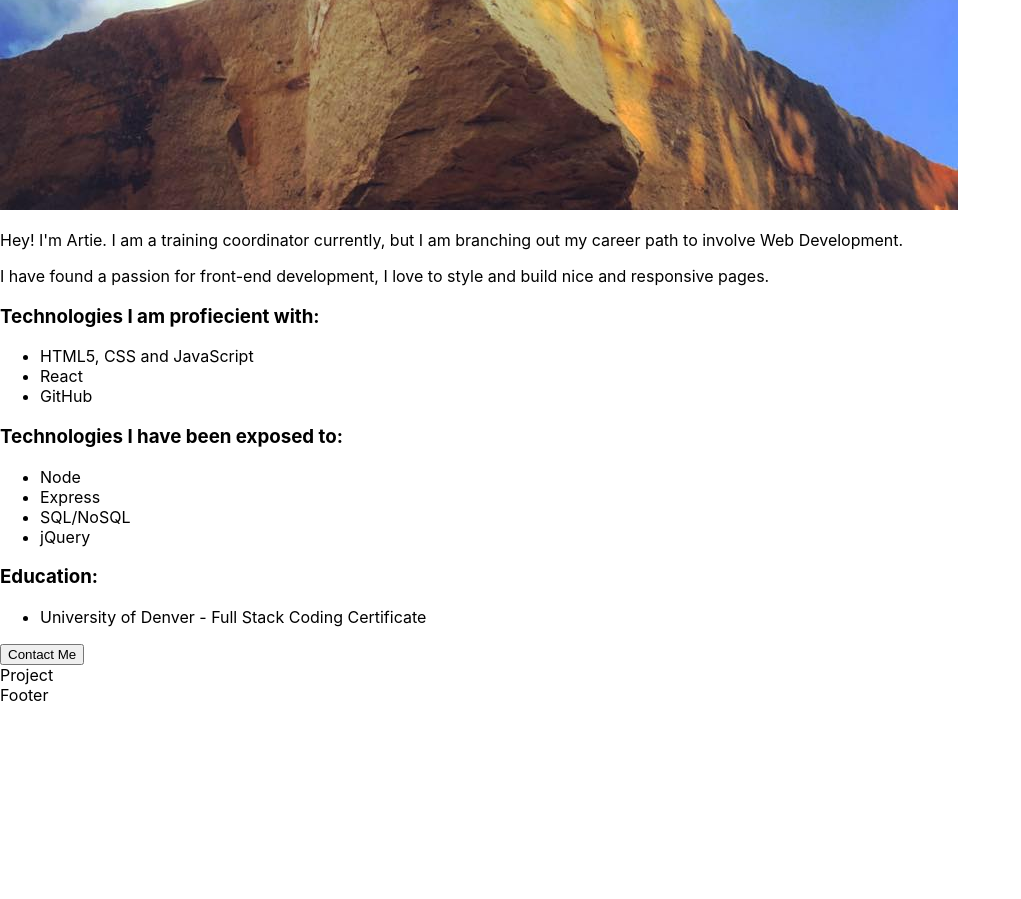
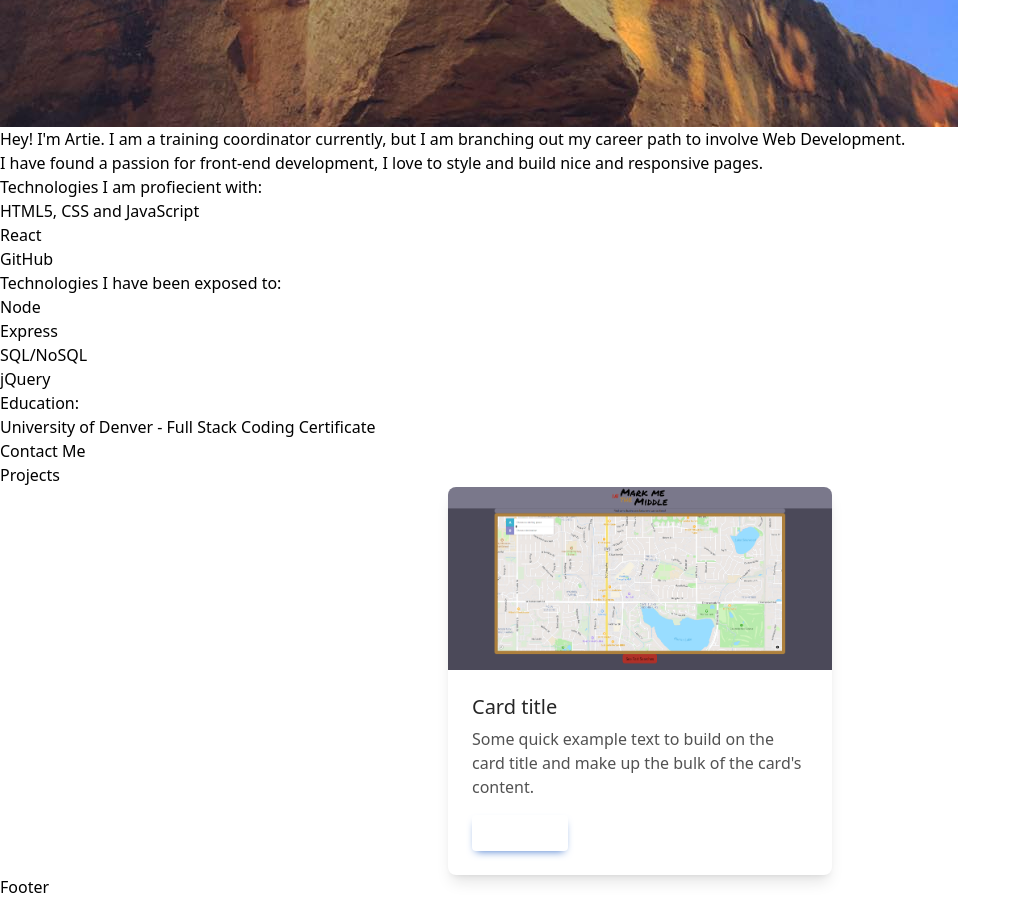
Before and after one commit to artiecannv/react-portfolio, a React (Create React App) app: page / in a window 1280 px wide. Shown: the part 880-1779 px from the top of the page, without its empty margins (0-1021 px from the left). Before the commit the page ends 1585 px from the top, so only its background shows below. Built offline with nearby package versions, Linux system fonts and the light colour scheme.

Commit message:
added first image to first project card

```diff
--- a/src/App.css
+++ /dev/null
@@ -1,38 +0,0 @@
-.App {
-  text-align: center;
-}
-
-.App-logo {
-  height: 40vmin;
-  pointer-events: none;
-}
-
-@media (prefers-reduced-motion: no-preference) {
-  .App-logo {
-    animation: App-logo-spin infinite 20s linear;
-  }
-}
-
-.App-header {
-  background-color: #282c34;
-  min-height: 100vh;
-  display: flex;
-  flex-direction: column;
-  align-items: center;
-  justify-content: center;
-  font-size: calc(10px + 2vmin);
-  color: white;
-}
-
-.App-link {
-  color: #61dafb;
-}
-
-@keyframes App-logo-spin {
-  from {
-    transform: rotate(0deg);
-  }
-  to {
-    transform: rotate(360deg);
-  }
-}
--- a/src/components/Project.js
+++ b/src/components/Project.js
@@ -1,9 +1,42 @@
-import React from 'react'
+import React from "react";
+import mock1 from "../assets/projects/mock1.png";
 
 const Project = () => {
   return (
-    <div>Project</div>
-  )
-}
+    <>
+      <h2>Projects</h2>
+      <section className="mockups">
+        <div class="flex justify-center">
+          <div class="block max-w-sm rounded-lg bg-white shadow-lg dark:bg-neutral-700">
+            <a href="#!">
+              <img
+                class="rounded-t-lg"
+                src={mock1}
+                alt=""
+              />
+            </a>
+            <div class="p-6">
+              <h5 class="mb-2 text-xl font-medium leading-tight text-neutral-800 dark:text-neutral-50">
+                Card title
+              </h5>
+              <p class="mb-4 text-base text-neutral-600 dark:text-neutral-200">
+                Some quick example text to build on the card title and make up
+                the bulk of the card's content.
+              </p>
+              <button
+                type="button"
+                class="inline-block rounded bg-primary px-6 pt-2.5 pb-2 text-xs font-medium uppercase leading-normal text-white shadow-[0_4px_9px_-4px_#3b71ca] transition duration-150 ease-in-out hover:bg-primary-600 hover:shadow-[0_8px_9px_-4px_rgba(59,113,202,0.3),0_4px_18px_0_rgba(59,113,202,0.2)] focus:bg-primary-600 focus:shadow-[0_8px_9px_-4px_rgba(59,113,202,0.3),0_4px_18px_0_rgba(59,113,202,0.2)] focus:outline-none focus:ring-0 active:bg-primary-700 active:shadow-[0_8px_9px_-4px_rgba(59,113,202,0.3),0_4px_18px_0_rgba(59,113,202,0.2)]"
+                data-te-ripple-init
+                data-te-ripple-color="light"
+              >
+                Button
+              </button>
+            </div>
+          </div>
+        </div>
+      </section>
+    </>
+  );
+};
 
-export default Project
+export default Project;
--- a/src/index.css
+++ b/src/index.css
@@ -1,13 +1,3 @@
-body {
-  margin: 0;
-  font-family: -apple-system, BlinkMacSystemFont, 'Segoe UI', 'Roboto', 'Oxygen',
-    'Ubuntu', 'Cantarell', 'Fira Sans', 'Droid Sans', 'Helvetica Neue',
-    sans-serif;
-  -webkit-font-smoothing: antialiased;
-  -moz-osx-font-smoothing: grayscale;
-}
-
-code {
-  font-family: source-code-pro, Menlo, Monaco, Consolas, 'Courier New',
-    monospace;
-}
+@tailwind base;
+@tailwind components;
+@tailwind utilities;
--- a/src/styles/globals.css
+++ b/src/styles/globals.css
@@ -1,3 +0,0 @@
-@tailwind base;
-@tailwind components;
-@tailwind utilities;
--- a/tailwind.config.js
+++ b/tailwind.config.js
@@ -1,6 +1,6 @@
 /** @type {import('tailwindcss').Config} */
 module.exports = {
-  content: ["./src/**/*.{js,jsx,ts,tsx}"],
+  purge: ["./src/**/*.{js,jsx,ts,tsx}"],
   theme: {
     extend: {},
   },
```
